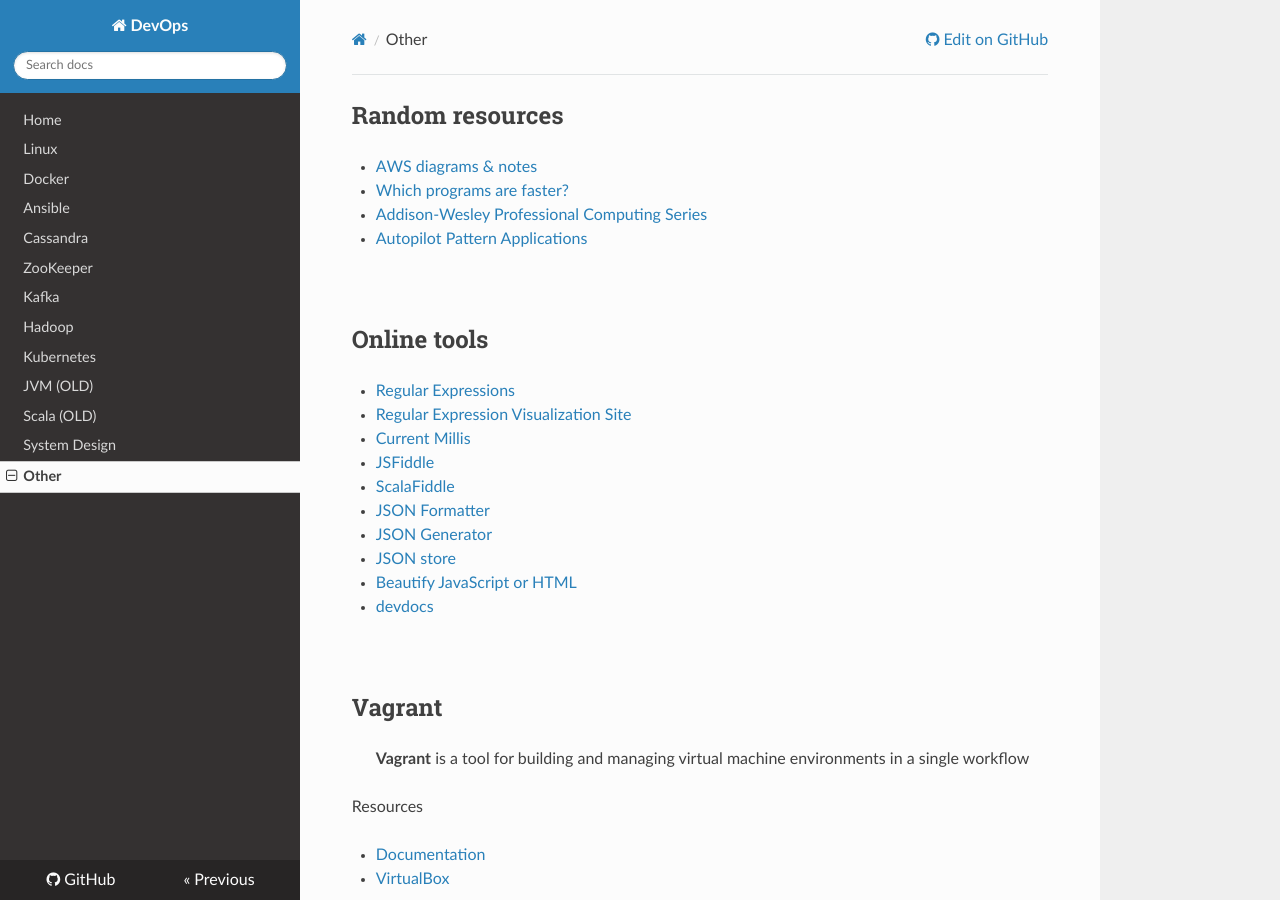
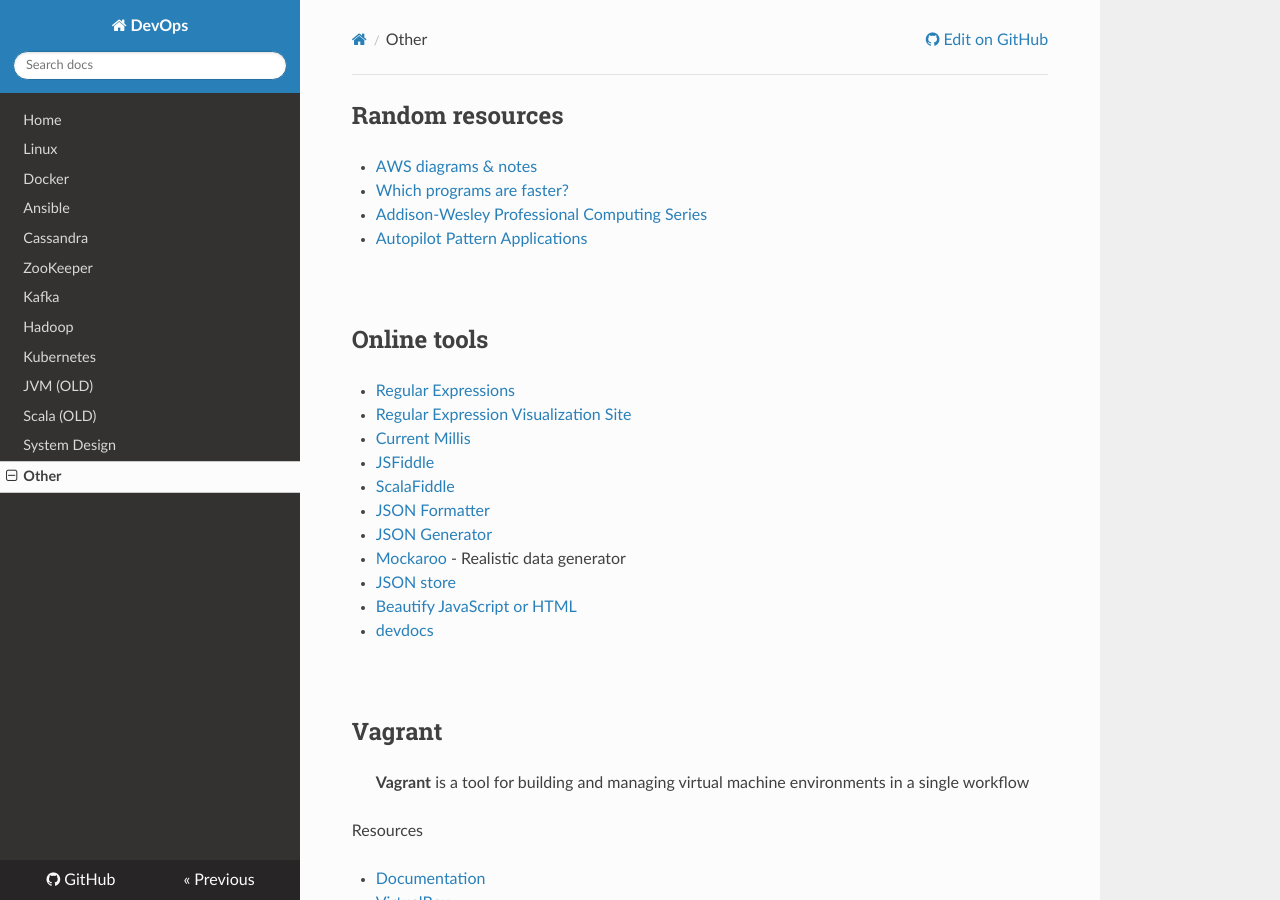
Before and after one commit to niqdev/devops, an MkDocs documentation site: the page built from docs/other.md, in a window 1280 px wide and 900 px high. Built offline with MkDocs 1.6.1, drawn with Linux system fonts in a browser that asks for light colours; nearby versions of some CDN libraries.

Commit message:
doc: update other

```diff
--- a/docs/other.md
+++ b/docs/other.md
@@ -16,6 +16,7 @@
 * [ScalaFiddle](https://scalafiddle.io)
 * [JSON Formatter](https://jsonformatter.curiousconcept.com)
 * [JSON Generator](https://next.json-generator.com)
+* [Mockaroo](https://www.mockaroo.com) - Realistic data generator
 * [JSON store](http://myjson.com)
 * [Beautify JavaScript or HTML](http://jsbeautifier.org)
 * [devdocs](https://devdocs.io)
```
